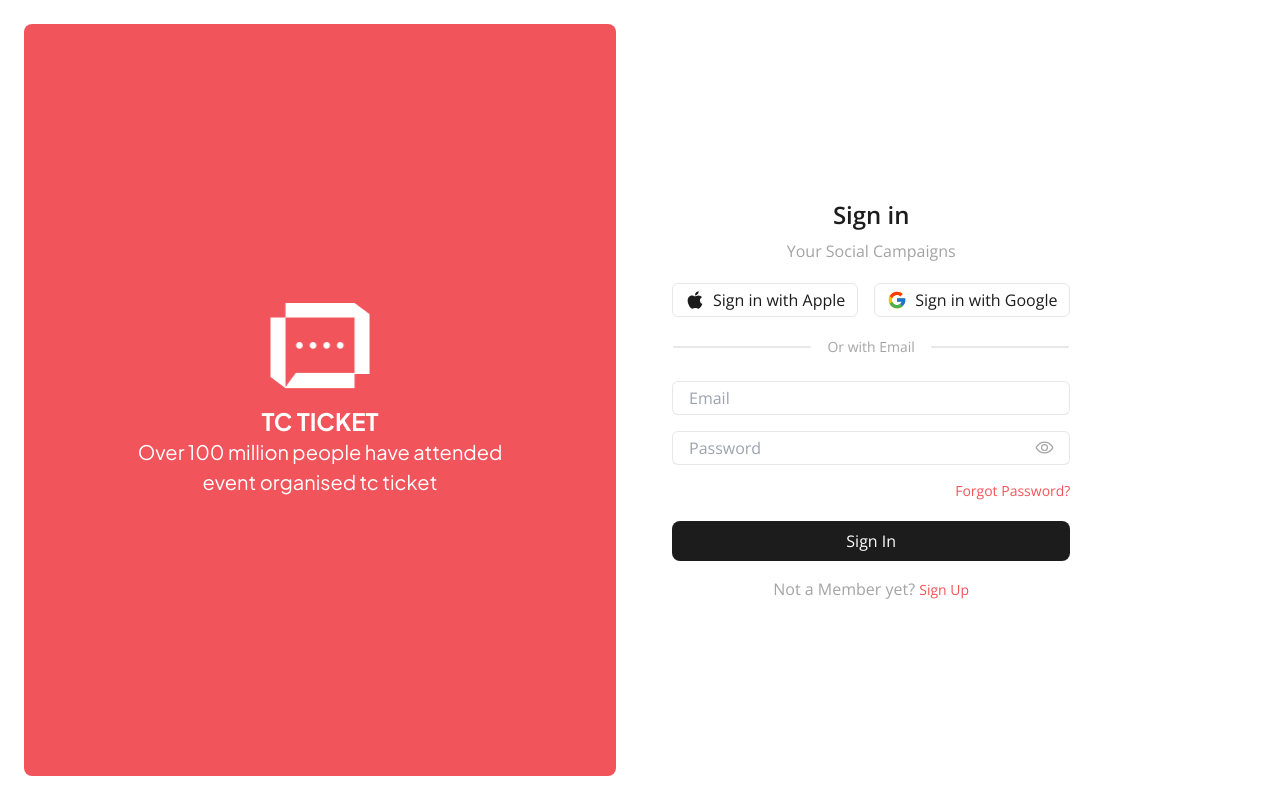
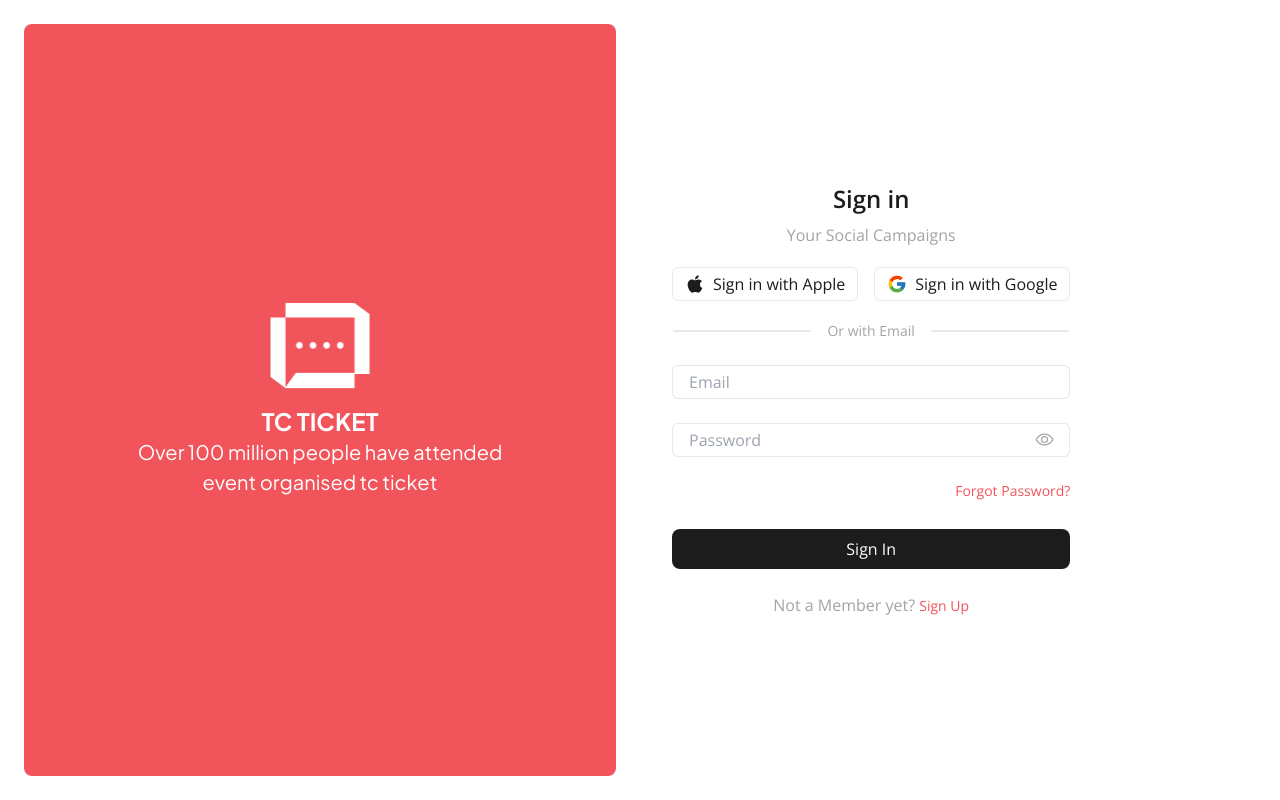
Before and after one commit to saeedyussif663/Tc-Project, a Next.js app: page /signin in a window 1280 px wide. Built offline with nearby package versions, Linux system fonts and the light colour scheme.

Commit message:
added spacing

```diff
--- a/components/auth/SigninForm.tsx
+++ b/components/auth/SigninForm.tsx
@@ -26,7 +26,7 @@ export default function SigninForm() {
 
   return (
     <form
-      className="mt-1 flex w-full flex-col gap-4 px-2"
+      className="mt-1 flex w-full flex-col gap-6 px-2"
       onSubmit={handleSubmit(onSubmit)}
     >
       <input
--- a/components/auth/SignupForm.tsx
+++ b/components/auth/SignupForm.tsx
@@ -30,7 +30,7 @@ export default function SignupForm() {
       className="mt-1 flex w-full flex-col gap-3 px-2"
       onSubmit={handleSubmit(onSubmit)}
     >
-      <div className="flex w-full flex-col gap-5">
+      <div className="flex w-full flex-col gap-6 md:gap-5">
         <input
           type="text"
           placeholder="Full Name"
```
